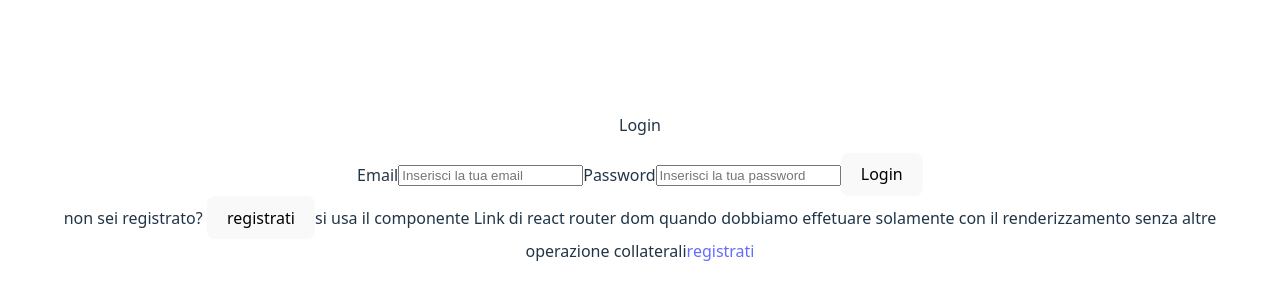
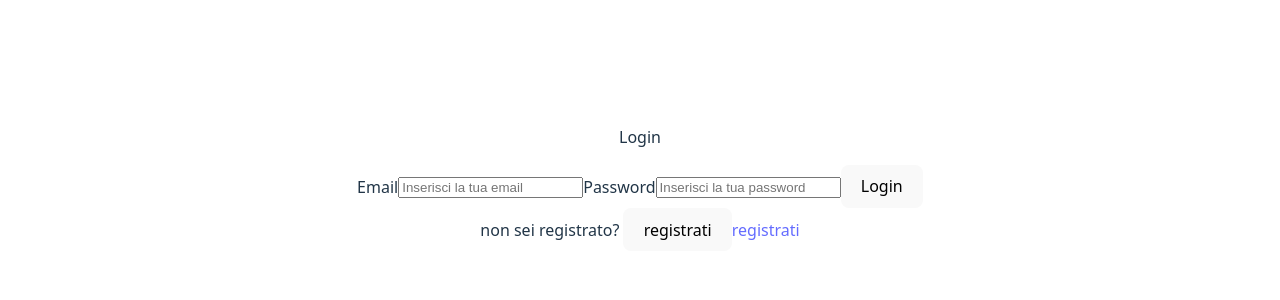
Before and after one commit to Fredinogran/sistema-di-login, a React (Vite) app in the folder login-s/: page /login in a window 1280 px wide. Shown: the part 220-520 px from the top of the page. Built offline with nearby package versions, Linux system fonts and the light colour scheme.

Commit message:
rotta privata

```diff
--- a/login-s/src/components/login.jsx
+++ b/login-s/src/components/login.jsx
@@ -55,7 +55,7 @@ export default function Login() {
       <span> non sei registrato? </span>{" "}
       <button onClick={() => navigate("/registrati")}>registrati</button>
       {
-        "si usa il componente Link di react router dom quando dobbiamo effetuare solamente con il renderizzamento senza altre operazione collaterali"
+        //si usa il componente Link di react router dom quando dobbiamo effetuare solamente con il renderizzamento senza altre operazione collaterali
       }
       <Link to="/registrati">registrati</Link>
     </div>
```
